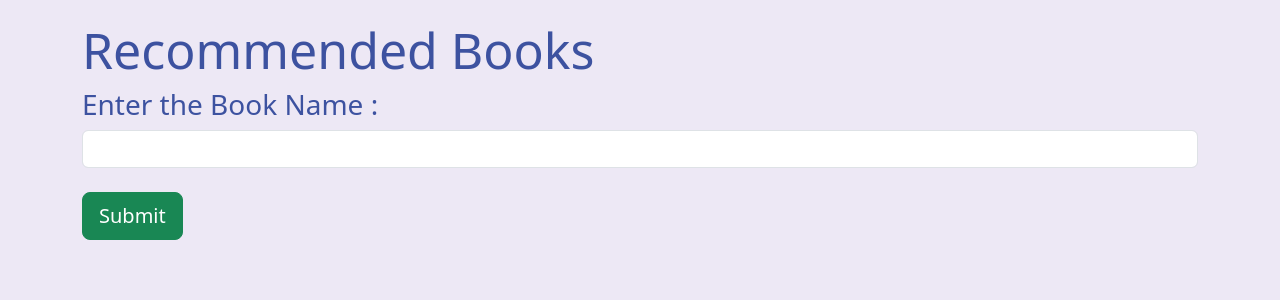
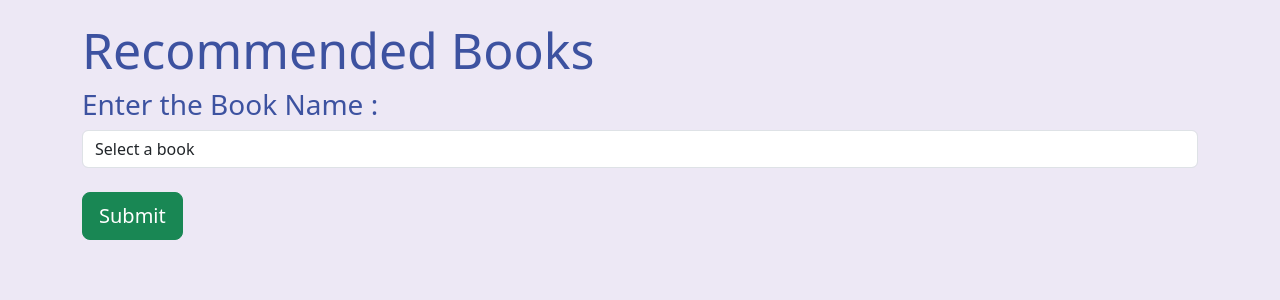
Before and after one commit to Prayesh13/Book-Recommendation-System, a Flask app: page /recommend in a window 1280 px wide. Shown: the part 56-356 px from the top of the page. Run offline with Flask 3, Linux system fonts and the light colour scheme; parts of the project's set-up code (start-up, migrations or seed data) failed here and were passed over.

Commit message:
minor changes

```diff
--- a/app.py
+++ b/app.py
@@ -21,11 +21,17 @@ def index():
                            image = popular_df['Image-URL-M'].to_list(),
                            body_title = 'Top 50 Books')
 
+@app.route("/book_list")
+def book_names():
+    book_list = {"books" : list(pt.index)}
+    return book_list
+
 @app.route("/recommend")
 def recommend_ui():
+    book_list = book_names()['books']
     return render_template("recommend.html",
                            title="Recommendation System",
-                           body_title="Recommended Books")
+                           body_title="Recommended Books",blist=book_list)
 
 @app.route("/recommend_books", methods=['GET','POST'])
 def recommend():
@@ -38,10 +44,10 @@ def recommend():
         data = []
         for i in similar_items:
             item = []
-            temp_df = books[books['Book-Title'] == pt.index[i[0]]]
-            item.append(temp_df.drop_duplicates(subset=['Book-Title'])['Book-Title'].values[0])
-            item.append(temp_df.drop_duplicates(subset=['Book-Title'])['Book-Author'].values[0])
-            item.append(temp_df.drop_duplicates(subset=['Book-Title'])['Image-URL-M'].values[0])
+            temp_df = books[books['Book-Title'] == pt.index[i[0]]].drop_duplicates(subset=['Book-Title'])
+            item.append(temp_df['Book-Title'].values[0])
+            item.append(temp_df['Book-Author'].values[0])
+            item.append(temp_df['Image-URL-M'].values[0])
 
             data.append(item)
 
--- a/templates/recommend.html
+++ b/templates/recommend.html
@@ -4,7 +4,14 @@
 
     <form action="/recommend_books" method="POST">
         <h3 class="text-color"> Enter the Book Name :</h3>
-        <input name="user_input" type="text" class="form-control" value="{{ request.form.user_input }}"><br>
+        <select name="user_input" class="form-control">
+            <option value="" selected disabled>Select a book</option>
+            <!-- Populate the dropdown with the list of books (blist) -->
+            {% for book in blist %}
+                <option value="{{ book }}">{{ book }}</option>
+            {% endfor %}
+        </select>
+        <br>
         <input type="submit" class="btn btn-lg btn-success">
     </form>
 </div>
```
Also changed, not shown: 1 other file.
